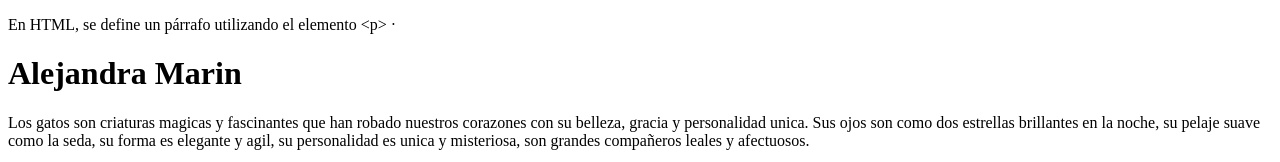
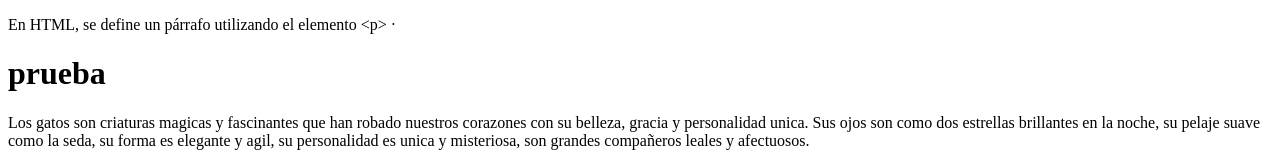
Before and after one commit to Danielgalvis0612/prueba, a plain HTML site: page index.html in a window 1280 px wide. Shown: the top 162 px of the page. Drawn offline with Linux system fonts and the light colour scheme.

Commit message:
se agrega como texto de prueba

```diff
--- a/index.html
+++ b/index.html
@@ -41,7 +41,7 @@
 
 <body>
   <p> En HTML, se define un párrafo utilizando el elemento &lt;p&gt; &centerdot;
-  <h1>Alejandra Marin</h1>
+  <h1>prueba</h1>
   <p>Los gatos son criaturas magicas y fascinantes que han robado nuestros corazones con su belleza, gracia y
     personalidad unica. Sus ojos son como dos estrellas brillantes en la noche, su pelaje suave como la seda, su forma
     es elegante y agil, su personalidad es unica y misteriosa, son grandes compañeros leales y afectuosos.</p>
@@ -53,7 +53,7 @@
 <br>
     <img src="img/tigre.jpg" alt="" width="200">
   <ul>
-
+<br>
     <li>Coffee</li>
     <li>Tea</li>
     <li>Milk</li>
```
